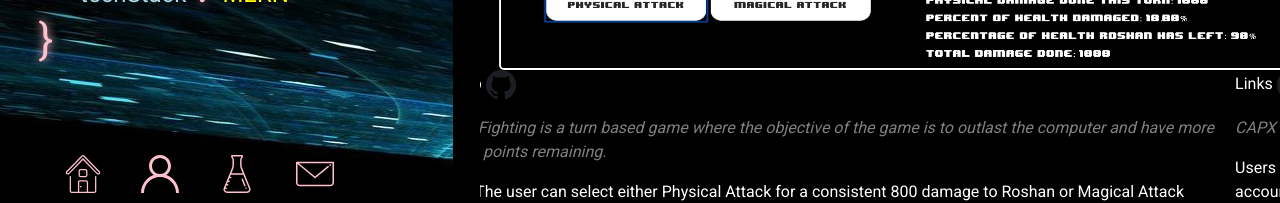
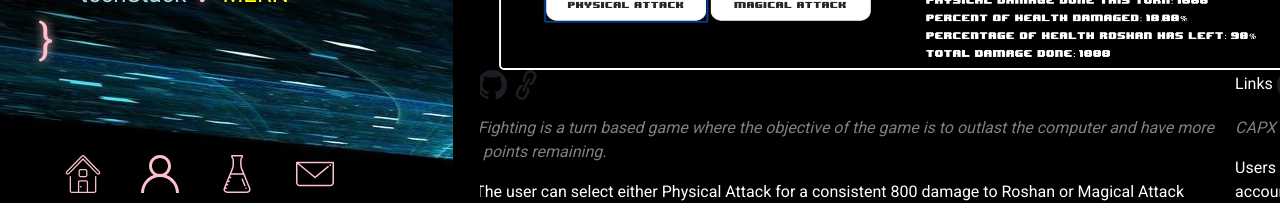
Before and after one commit to prestonhom/prestonhom.github.io, a React (Create React App) app: page /projects in a window 1280 px wide. Shown: the part 306-509 px from the top of the page. Built offline with nearby package versions, Linux system fonts and the light colour scheme.

Commit message:
adds project 1 link

```diff
--- a/src/components/Projects.jsx
+++ b/src/components/Projects.jsx
@@ -22,7 +22,9 @@ const Projects = () => {
                             src="../../images/dotascreenshot.png"
                             alt="First slide"
                         />
-                        <p>Github <a href='https://github.com/prestonhom/DotaGame'> <img className='githubLogo' src='../../images/githublogo.svg'/> </a> </p>
+                        <p>Links <a href='https://github.com/prestonhom/DotaGame'> <img className='githubLogo' src='../../images/githublogo.svg'/> </a>
+                        <a href='https://prestonhom.github.io/DotaGame/'>  <img className='linkLogo' src='../../images/chain-links.svg'/> </a>
+                        </p>
                         <p className='paragraphHeadline' style={{ color: 'grey', fontStyle: 'italic' }}>Dota2Fighting is a turn based game where the objective of the game is to outlast the computer and have more health points remaining.</p>
                         <ol>
                             <li>The user can select either Physical Attack for a consistent 800 damage to Roshan
@@ -47,6 +49,7 @@ const Projects = () => {
                         <div className='projectLinks' style={{display:'flex'}}>
                         <p>Links<a href='https://github.com/prestonhom/capx'> <img className='githubLogo' src='../../images/githublogo.svg' /> </a></p>
                         <a href='https://capxexchange.herokuapp.com'>  <img className='linkLogo' src='../../images/chain-links.svg'/> </a>
+
                         </div>
                         <p className='projectParagraphs' style={{ color: 'grey', fontStyle:'italic'}}>CAPX is an exchange for users to create/read/update/delete orders as well as fill a counterparty's.</p>
                         <p>
```
